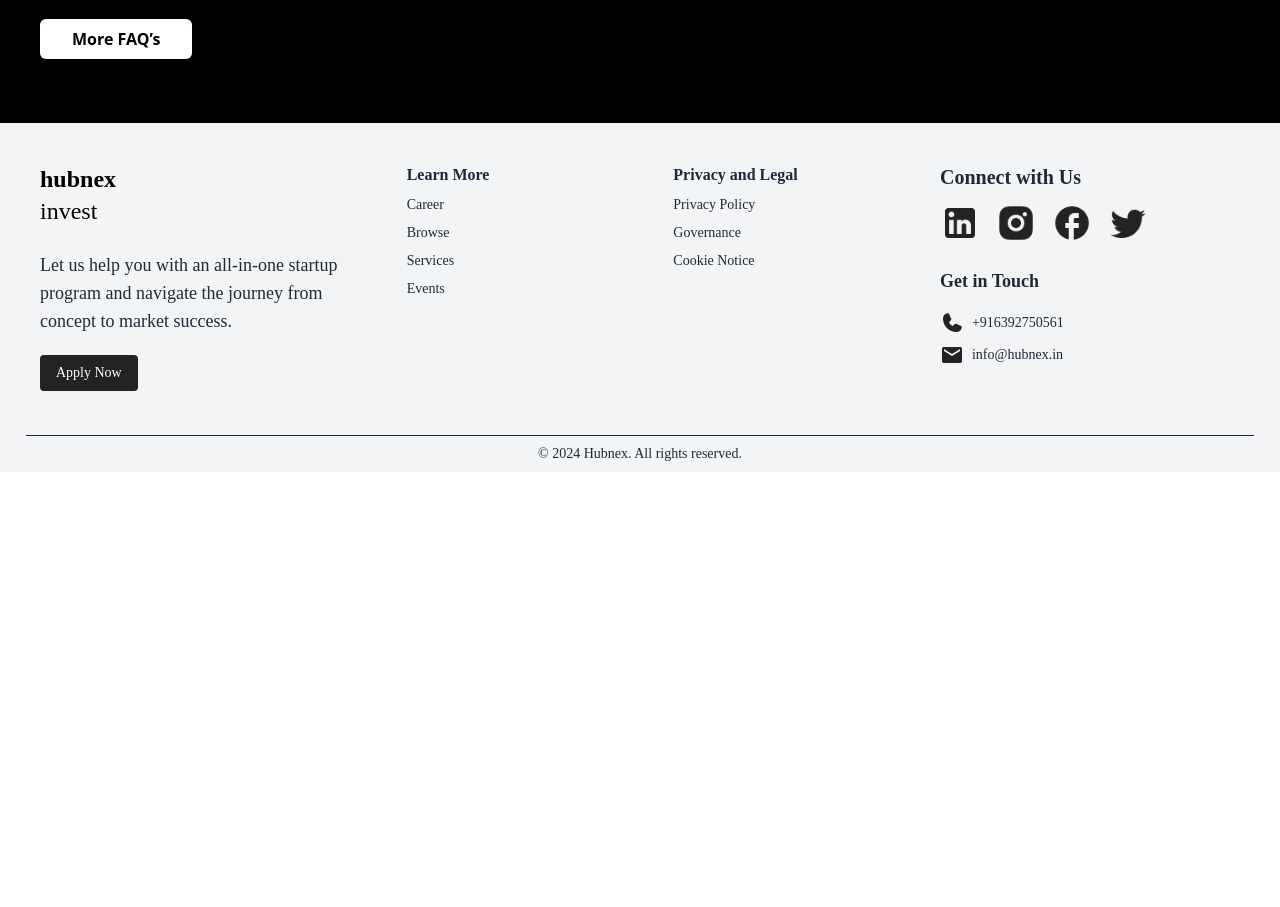
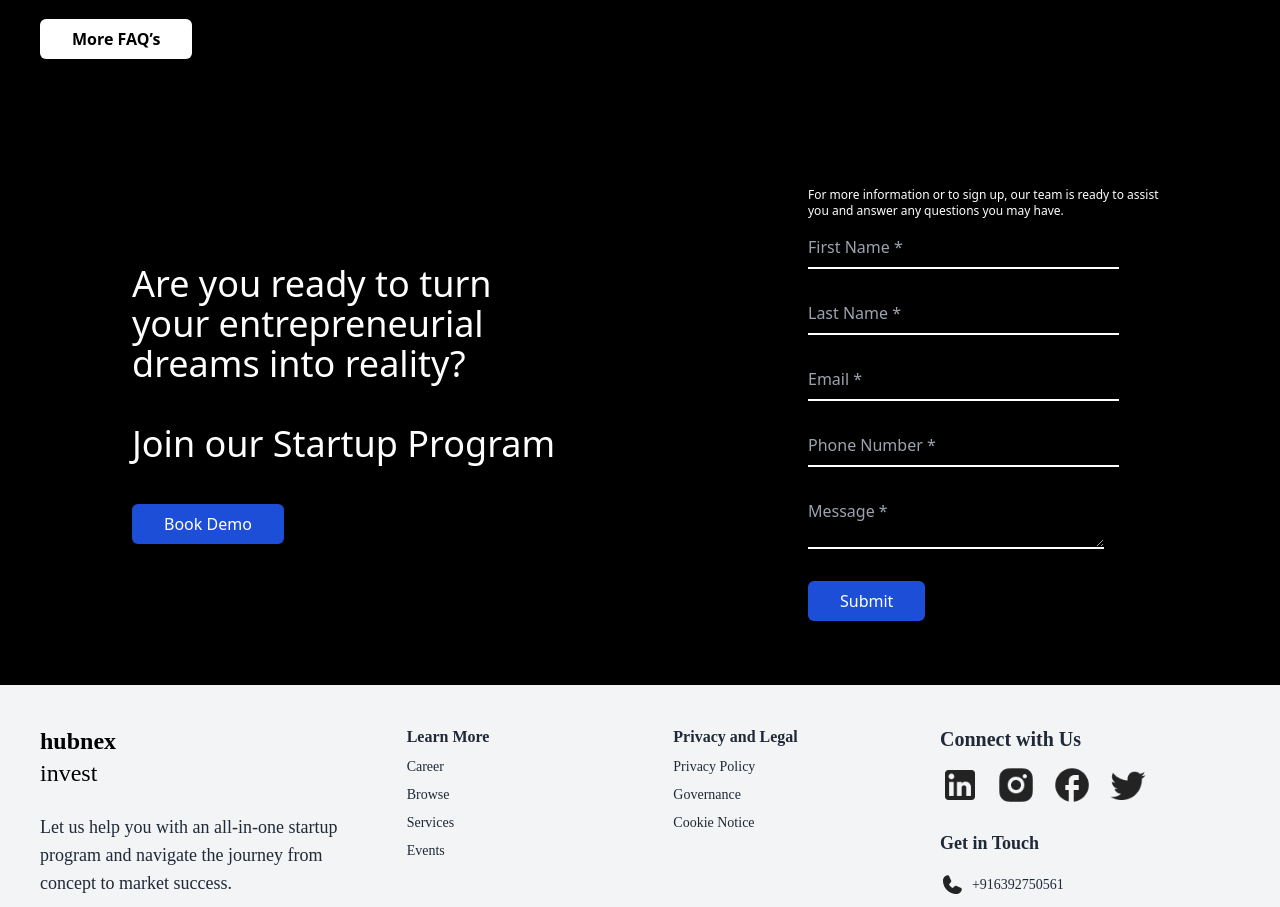
Before and after one commit to Harshaltwc123/assignment-deploy-vercel, a React (Vite) app: page / in a window 1280 px wide. Shown: the part 4300-5207 px from the top of the page. Before the commit the page ends 4772 px from the top, so only its background shows below. Built offline with nearby package versions, Linux system fonts and the light colour scheme.

Commit message:
add scroll contactform

```diff
--- a/src/App.jsx
+++ b/src/App.jsx
@@ -12,6 +12,7 @@
 import Investment from "./component/Investment";
 import Ecosystem from "./component/Ecosystem";
 import Search from "./component/Search";
+import ScrollToTop from "./component/ScrollToTop";
 
 function App() {
   return (
@@ -26,6 +27,7 @@
     </Router> */}
 
     <Router>
+    <ScrollToTop/>
       <Navbar1 />
       <Routes>
         <Route path="/" element={<h1 className="text-center mt-10"><Home/></h1>} />
--- /dev/null
+++ b/src/component/Contactform.jsx
@@ -0,0 +1,140 @@
+// import React from "react";
+
+// function Contactform() {
+//   return (
+//     <>
+//       <div className="bg-black w-full flex flex-wrap justify-around items-center">
+//         <div className="flex flex-col justify-center items-start gap-10 text-white bg-black py-16 max-w-lg px-9">
+//           <h1 className="font-medium text-4xl text-start">
+//             Are you ready to turn your entrepreneurial dreams into reality?{" "}
+//           </h1>
+//           <h1 className="font-medium text-4xl text-start">
+//             Join our Startup Program{" "}
+//           </h1>
+//           <button className="py-2 px-8 text-white bg-blue-700 font-medium rounded-md">
+//             Book Demo
+//           </button>
+//         </div>
+//         <div className="bg-black text-white flex flex-col justify-center items-start gap-4 py-16 max-w-sm px-2">
+//           <p className="text-start text-xs">
+//             For more information or to sign up, our team is ready to assist you
+//             and answer any questions you may have.
+//           </p>
+//           <div className="flex flex-col gap-2 justify-start items-start">
+//           <form action="">
+//             <input type="text" placeholder="First Name *" required className="pr-20 mb-2 text-white bg-black border-b-2 bordder-white pb-2" /><br />
+//             <input type="text" placeholder="Last Name *" required className="pr-20 mb-2 text-white bg-black border-b-2 bordder-white pb-2"/><br />
+//             <input type="email" placeholder="Email *" required className="pr-20 mb-2 text-white bg-black border-b-2 bordder-white pb-2"/><br />
+//             <input type="txet" placeholder="Phone Number *" required className="pr-20 mb-2 text-white bg-black border-b-2 bordder-white pb-2"/><br />
+//             <textarea
+//               name="Message"
+//               placeholder="Message *" className="pr-24 mb-2 text-white bg-black border-b-2 bordder-white"
+//               required
+//             ></textarea><br />
+//             <button className="py-2 px-8 text-white mr-36 bg-blue-700 font-medium rounded-md">
+//               Submit
+//             </button>
+//           </form>
+//           </div>
+//         </div>
+//       </div>
+//     </>
+//   );
+// }
+
+// export default Contactform;
+
+import React, { useState } from "react";
+
+function Contactform() {
+  const [formData, setFormData] = useState({
+    firstName: "",
+    lastName: "",
+    email: "",
+    phone: "",
+    message: ""
+  });
+
+  const handleChange = (e) => {
+    setFormData({ ...formData, [e.target.name]: e.target.value });
+  };
+
+  const handleSubmit = (e) => {
+    e.preventDefault();
+    console.log("Form Data Submitted:", formData);
+    alert("Form submitted successfully!");
+    setFormData({ firstName: "", lastName: "", email: "", phone: "", message: "" });
+  };
+
+  return (
+    <div className="bg-black w-full flex flex-wrap justify-around items-center">
+      <div className="flex flex-col justify-center items-start gap-10 text-white bg-black py-16 max-w-lg px-9">
+        <h1 className="font-medium text-4xl text-start">
+          Are you ready to turn your entrepreneurial dreams into reality?
+        </h1>
+        <h1 className="font-medium text-4xl text-start">Join our Startup Program</h1>
+        <button className="py-2 px-8 text-white bg-blue-700 font-medium rounded-md">
+          Book Demo
+        </button>
+      </div>
+      <div className="bg-black text-white flex flex-col justify-center items-start gap-4 py-16 max-w-sm px-2">
+        <p className="text-start text-xs">
+          For more information or to sign up, our team is ready to assist you
+          and answer any questions you may have.
+        </p>
+        <form onSubmit={handleSubmit} className="flex flex-col justify-start items-start">
+          <input
+            type="text"
+            name="firstName"
+            placeholder="First Name *"
+            required
+            value={formData.firstName}
+            onChange={handleChange}
+            className="pr-20 mb-2 text-white bg-black border-b-2 border-white pb-2"
+          /><br />
+          <input
+            type="text"
+            name="lastName"
+            placeholder="Last Name *"
+            required
+            value={formData.lastName}
+            onChange={handleChange}
+            className="pr-20 mb-2 text-white bg-black border-b-2 border-white pb-2"
+          /><br />
+          <input
+            type="email"
+            name="email"
+            placeholder="Email *"
+            required
+            value={formData.email}
+            onChange={handleChange}
+            className="pr-20 mb-2 text-white bg-black border-b-2 border-white pb-2"
+          /><br />
+          <input
+            type="text"
+            name="phone"
+            placeholder="Phone Number *"
+            required
+            value={formData.phone}
+            onChange={handleChange}
+            className="pr-20 mb-2 text-white bg-black border-b-2 border-white pb-2"
+          /><br />
+          <textarea
+            name="message"
+            placeholder="Message *"
+            required
+            value={formData.message}
+            onChange={handleChange}
+            className="pr-24 mb-2 text-white bg-black border-b-2 border-white"
+          ></textarea>
+          <br />
+          <button type="submit" className="py-2 px-8 text-white bg-blue-700 font-medium rounded-md">
+            Submit
+          </button>
+        </form>
+      </div>
+    </div>
+  );
+}
+
+export default Contactform;
--- /dev/null
+++ b/src/component/ScrollToTop.jsx
@@ -0,0 +1,13 @@
+import { useEffect } from "react";
+import { useLocation } from "react-router-dom";
+
+function ScrollToTop() {
+    const { pathname } = useLocation();
+
+    useEffect(() => {
+      window.scrollTo(0, 0);
+    }, [pathname]);
+
+    return null;
+  }
+  export default ScrollToTop
--- a/src/pages/Home.jsx
+++ b/src/pages/Home.jsx
@@ -7,6 +7,7 @@
 import Invest from '../component/Invest'
 import Faq from '../component/Faq'
 import Scroll from '../component/Scroll'
+import Contactform from '../component/Contactform'
 
 
 function Home() {
@@ -20,6 +21,7 @@
         <Mission/>
         <Invest/>
         <Faq/>
+        <Contactform/>
 
     </div>
   )
```
